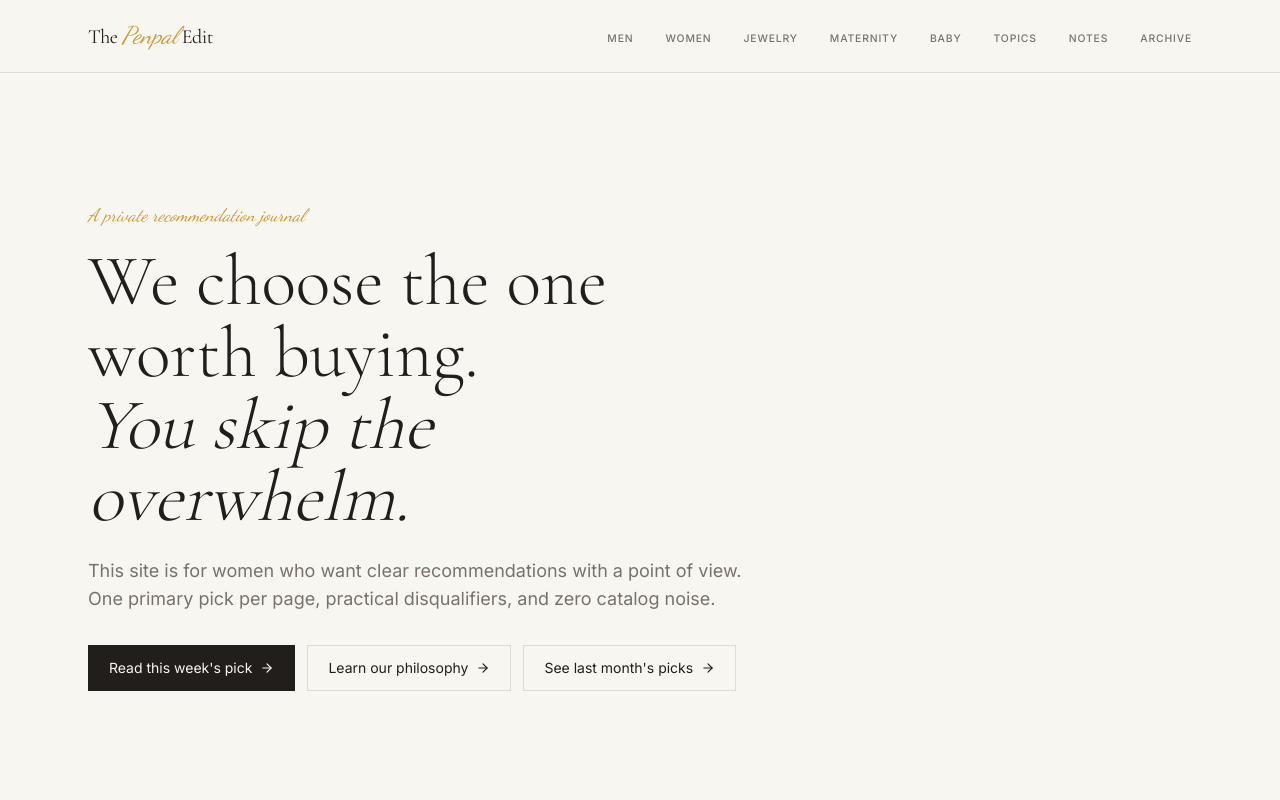
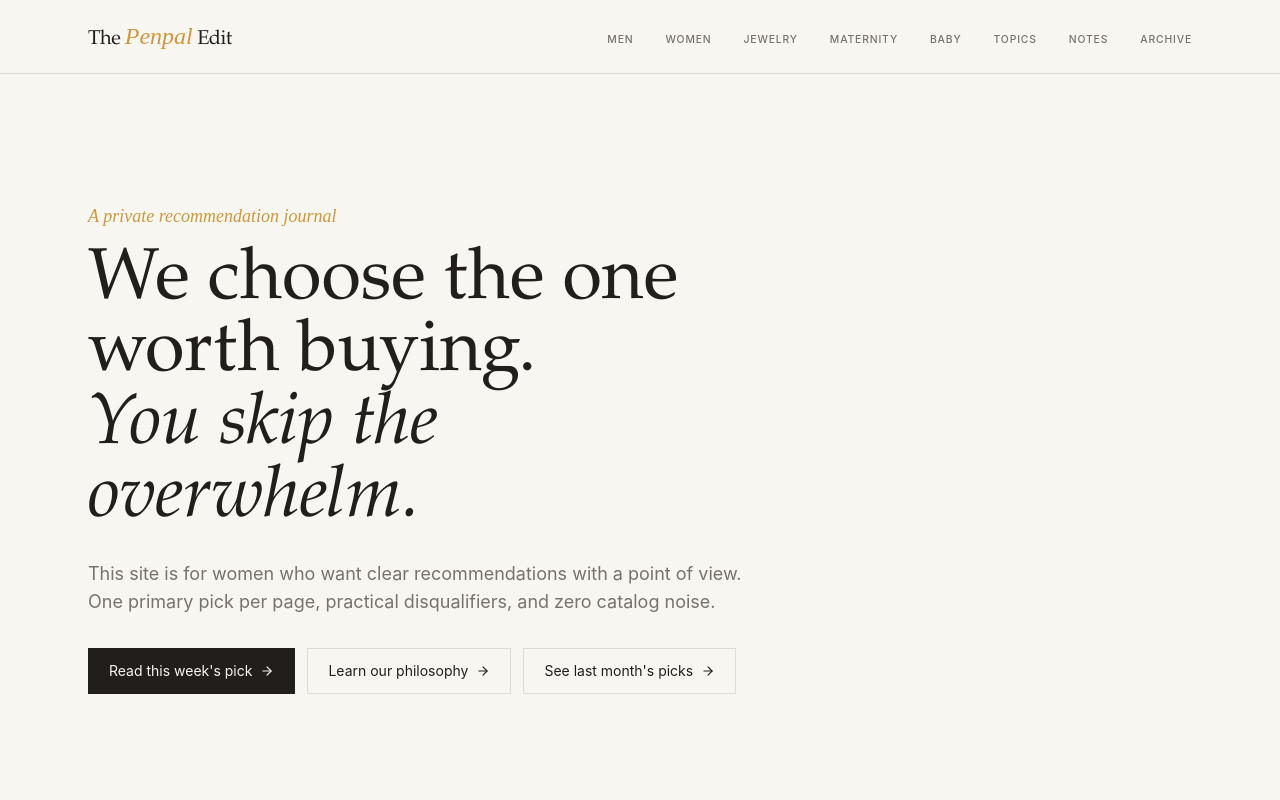
Before and after one commit to hunterkindaknows/private-recommendation-journal, a Next.js app: page / in a window 1280 px wide. Shown: the top 800 px of the page. Built offline with nearby package versions, Linux system fonts and the light colour scheme.

Commit message:
Fix Pages build: remove Google font fetch dependency and clean Next 16 config

```diff
--- a/app/layout.tsx
+++ b/app/layout.tsx
@@ -1,29 +1,8 @@
 import type { Metadata, Viewport } from "next"
-import { Cormorant_Garamond, Inter, Dancing_Script } from "next/font/google"
 
 import "./globals.css"
 import { SiteHeader } from "@/components/site-header"
 import { SiteFooter } from "@/components/site-footer"
-
-const serif = Cormorant_Garamond({
-  subsets: ["latin"],
-  weight: ["300", "400", "500", "600", "700"],
-  variable: "--font-serif",
-  display: "swap",
-})
-
-const sans = Inter({
-  subsets: ["latin"],
-  variable: "--font-sans",
-  display: "swap",
-})
-
-const script = Dancing_Script({
-  subsets: ["latin"],
-  weight: ["400", "500", "600", "700"],
-  variable: "--font-script",
-  display: "swap",
-})
 
 export const metadata: Metadata = {
   metadataBase: new URL("https://hunterkindaknows.github.io/private-recommendation-journal"),
@@ -73,7 +52,19 @@ export default function RootLayout({
   children: React.ReactNode
 }>) {
   return (
-    <html lang="en" className={`${serif.variable} ${sans.variable} ${script.variable}`}>
+    <html
+      lang="en"
+      style={
+        {
+          "--font-serif":
+            "Cormorant Garamond, Garamond, Baskerville, Palatino, 'Times New Roman', serif",
+          "--font-sans":
+            "Inter, 'Avenir Next', Avenir, 'Segoe UI', Roboto, Helvetica, Arial, sans-serif",
+          "--font-script":
+            "'Dancing Script', 'Snell Roundhand', 'Brush Script MT', cursive",
+        } as React.CSSProperties
+      }
+    >
       <body className="font-sans antialiased">
         <SiteHeader />
         <main>{children}</main>
--- a/next.config.mjs
+++ b/next.config.mjs
@@ -11,9 +11,6 @@ const nextConfig = {
   },
   assetPrefix: basePath ? `${basePath}/` : undefined,
   basePath,
-  eslint: {
-    ignoreDuringBuilds: true,
-  },
   typescript: {
     ignoreBuildErrors: true,
   }
```
